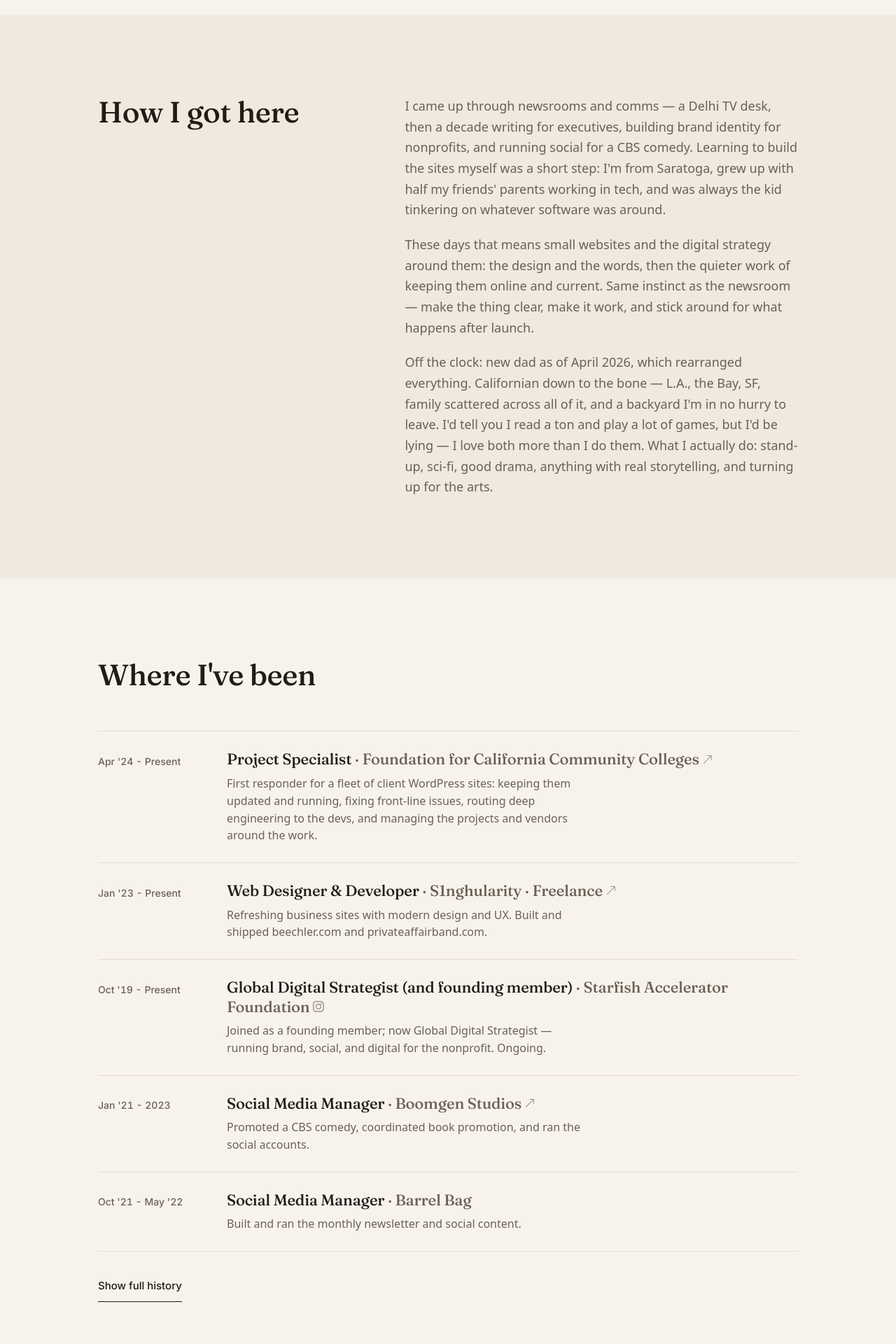
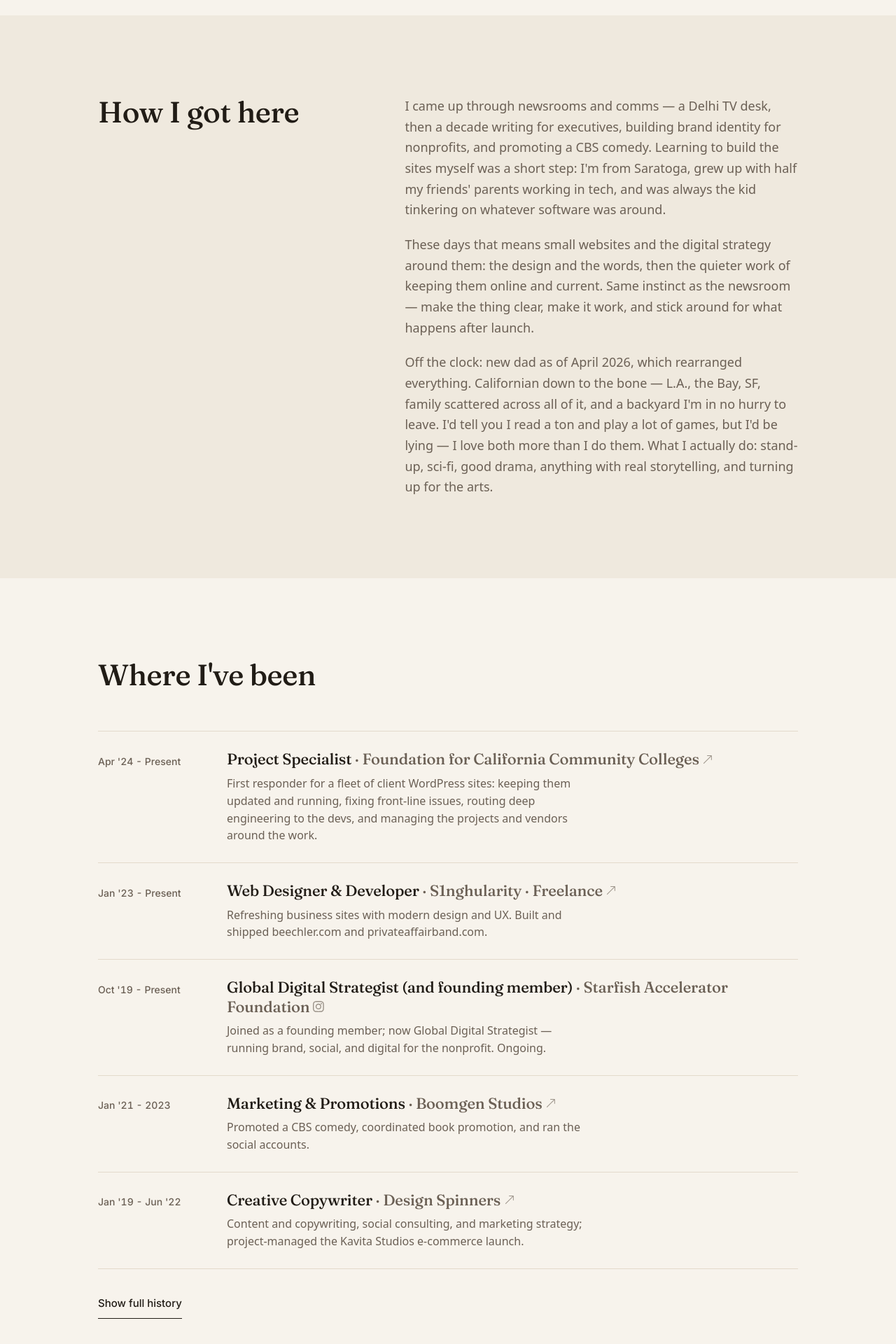
Before and after one commit to s1nghularity/personal-portfolio, a React (Create React App) app: page / in a window 1280 px wide. Shown: the part 2780-4700 px from the top of the page at 70% size. Built offline with nearby package versions, Linux system fonts and the light colour scheme.

Commit message:
copy: reframe social-media titles toward operator positioning

```diff
--- a/src/components/Throughline.js
+++ b/src/components/Throughline.js
@@ -14,7 +14,7 @@ export const Throughline = () => {
             <p>
               I came up through newsrooms and comms — a Delhi TV desk, then a
               decade writing for executives, building brand identity for
-              nonprofits, and running social for a CBS comedy. Learning to build
+              nonprofits, and promoting a CBS comedy. Learning to build
               the sites myself was a short step: I'm from Saratoga, grew up with
               half my friends' parents working in tech, and was always the kid
               tinkering on whatever software was around.
--- a/src/components/WorkHistory.js
+++ b/src/components/WorkHistory.js
@@ -27,17 +27,11 @@ const roles = [
     desc: 'Joined as a founding member; now Global Digital Strategist — running brand, social, and digital for the nonprofit. Ongoing.',
   },
   {
-    title: 'Social Media Manager',
+    title: 'Marketing & Promotions',
     company: 'Boomgen Studios',
     href: 'https://www.boomgenstudios.com/',
     dates: "Jan '21 - 2023",
     desc: 'Promoted a CBS comedy, coordinated book promotion, and ran the social accounts.',
-  },
-  {
-    title: 'Social Media Manager',
-    company: 'Barrel Bag',
-    dates: "Oct '21 - May '22",
-    desc: 'Built and ran the monthly newsletter and social content.',
   },
   {
     title: 'Creative Copywriter',
```
